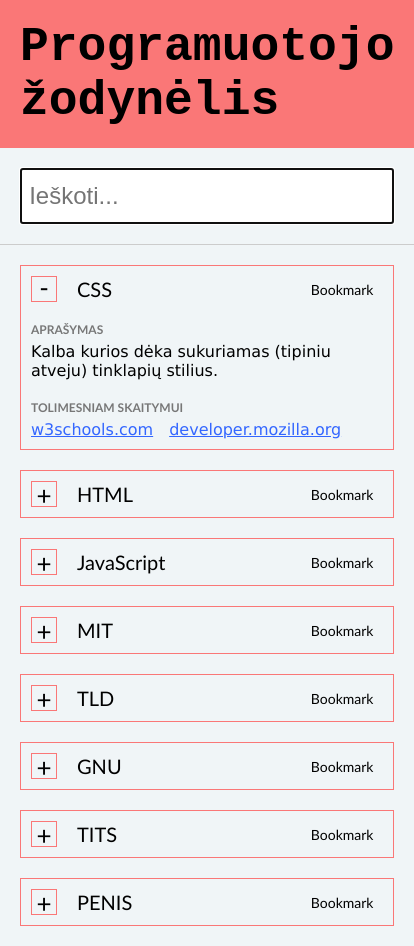
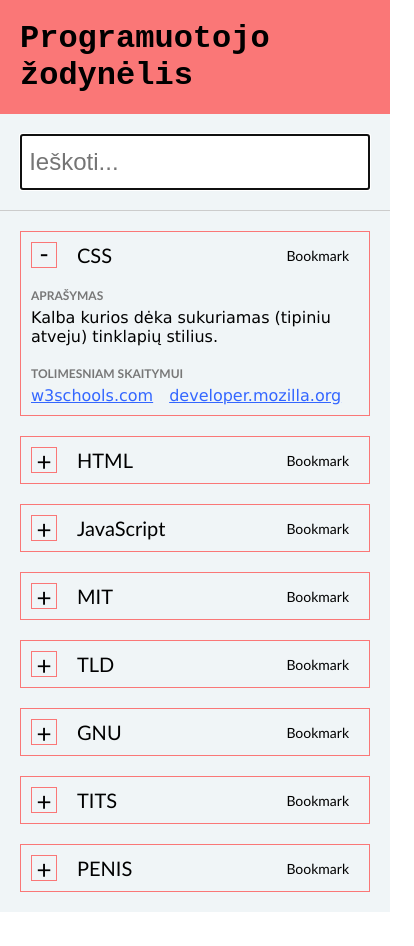
Before and after one commit to belauzas/dic, a website with bundled scripts: page index.html in a window 390 px wide. Shown: the whole page, 414 px wide, since content can reach past the window. After the commit the page ends 912 px from the top, so only its background shows below. Built offline with nearby package versions, Linux system fonts and the light colour scheme.

Commit message:
Responsive update

```diff
--- a/css/main.css
+++ b/css/main.css
@@ -29,7 +29,7 @@ body {
 
 .main-title {
     font-family: monospace;
-    font-size: 48px;
+    font-size: clamp(32px, 8vw, 48px);
 }
 
 .container.about {
@@ -143,7 +143,7 @@ article .sub-content > a {
 @media (max-width: 900px) {
     body {
         height: auto;
-        grid-template-columns: 1fr;
+        grid-template-columns: 100%;
         grid-template-areas:
             'about'
             'content';
```
